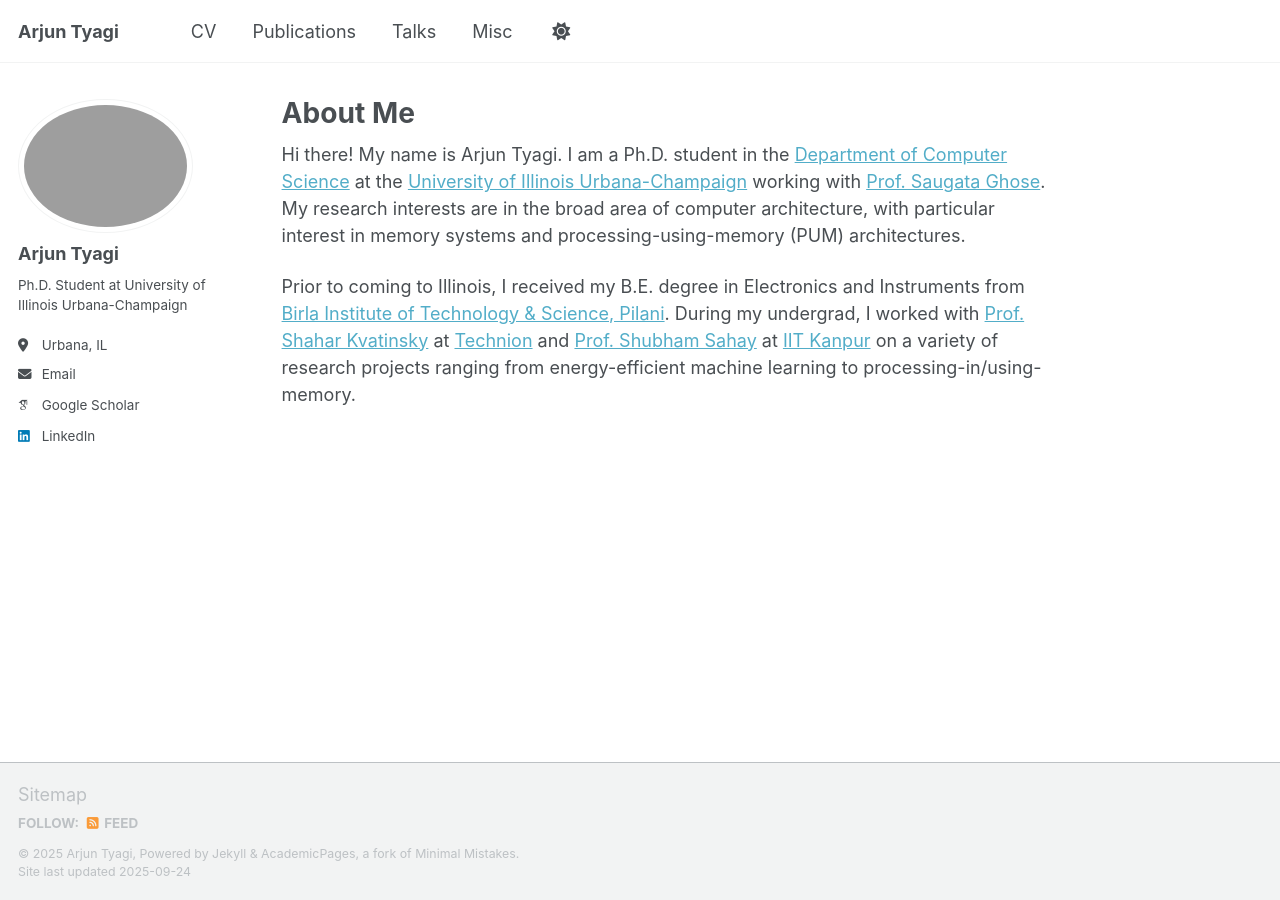
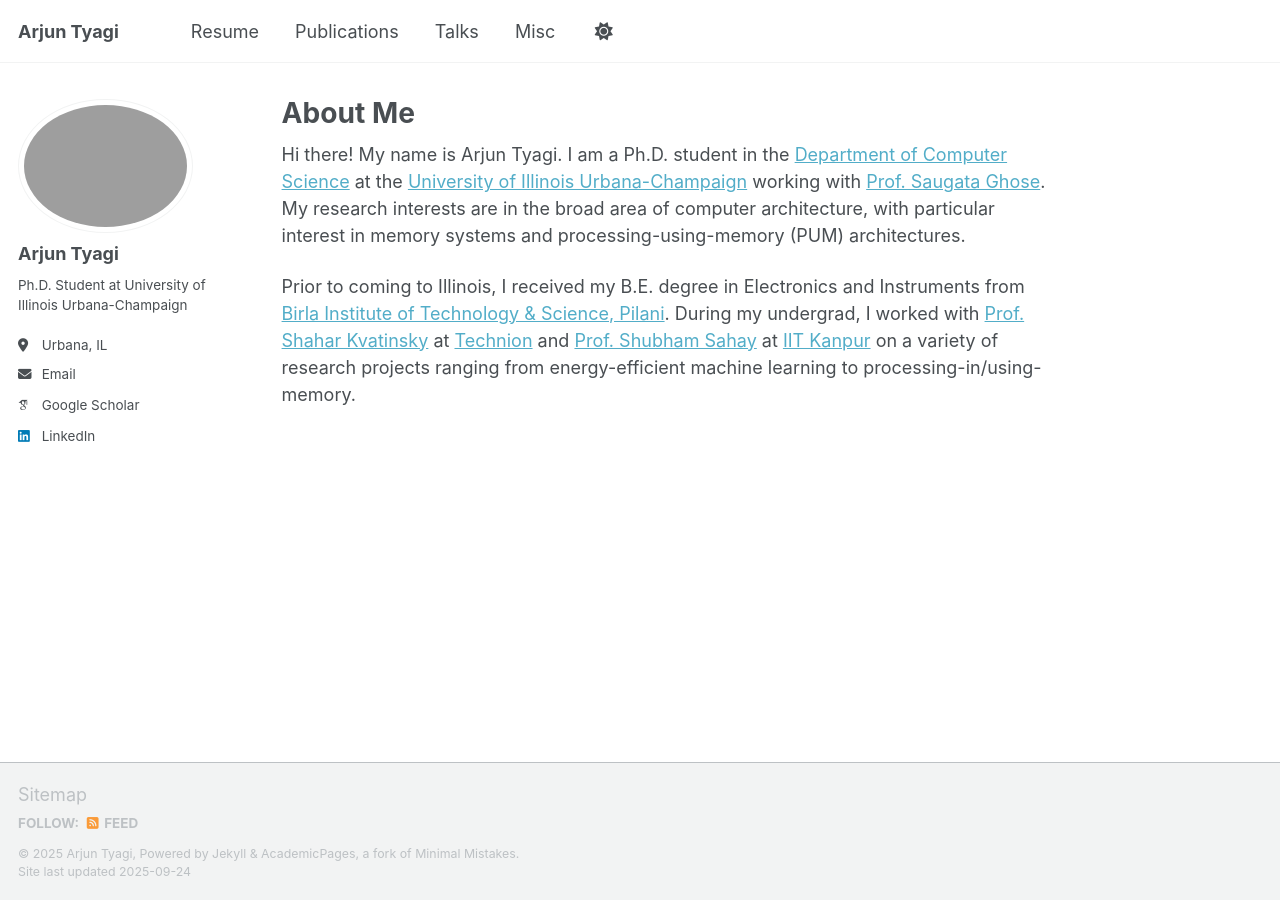
Before and after one commit to ArjunTyagi25/ArjunTyagi25.github.io, a Jekyll site: the page built from _pages/about.md, in a window 1280 px wide. Built offline with Jekyll 4.4.1, drawn with Linux system fonts in a browser that asks for light colours; some web fonts are replaced; a script that is not in the unit is left out.

Commit message:
updated CV

```diff
--- a/_data/navigation.yml
+++ b/_data/navigation.yml
@@ -8,8 +8,8 @@
 #      Markdown formatted page while the second is generated using JSON.
 
 main:
-  - title: "CV"
-    url: /files/Arjun_Tyagi_CV.pdf
+  - title: "Resume"
+    url: /files/Arjun_Tyagi_Resume.pdf
 
   # - title: "Research"
   #   url: /research/
```
Also changed, not shown: 2 other files.
